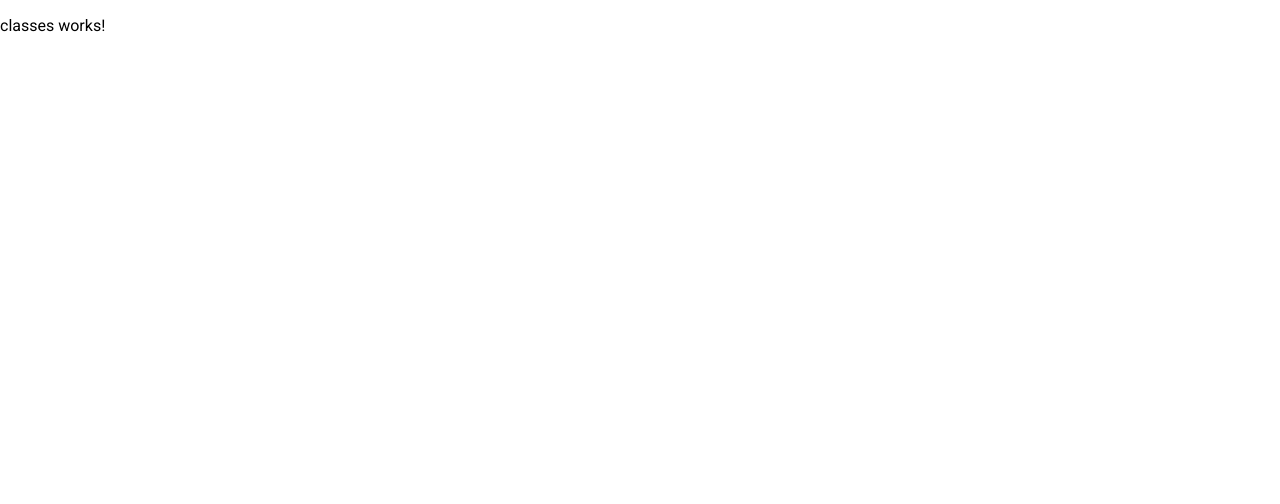
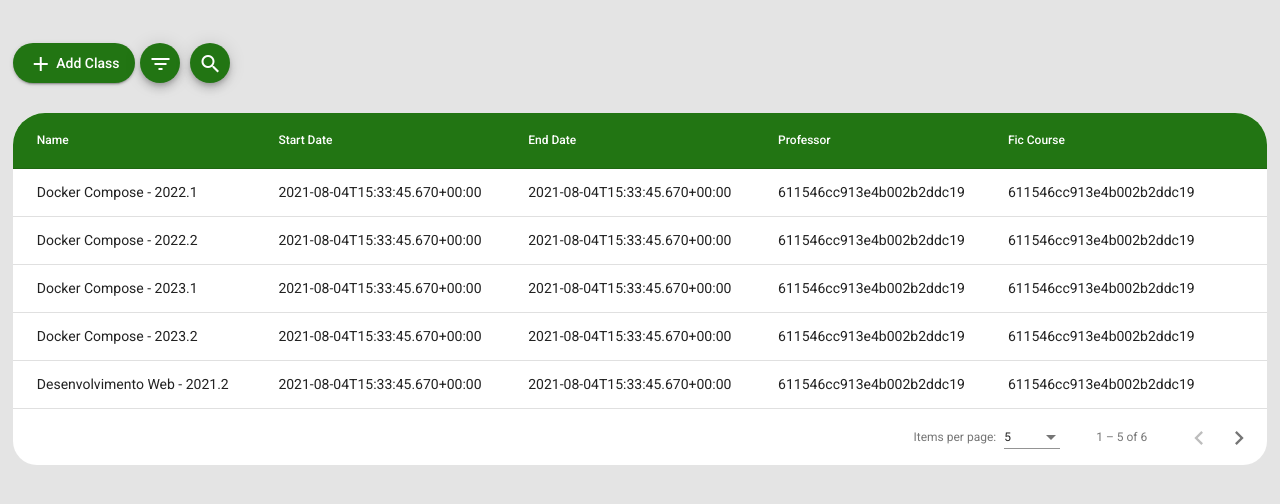
Before and after one commit to glrmeslp/FIC-course-management-system, an Angular app in the folder front-end/: page /classes in a window 1280 px wide. Shown: the top 504 px of the page. Built offline with nearby package versions, Linux system fonts and the light colour scheme.

Commit message:
create classes module

```diff
--- a/front-end/src/app/modules/classes/classes.component.css
+++ b/front-end/src/app/modules/classes/classes.component.css
@@ -0,0 +1,59 @@
+.mat-table
+{
+  background-color:white;
+  /* border-radius: 2em; */
+  border-top-left-radius: 2em;
+  border-top-right-radius: 2em;
+  overflow:hidden !important;
+}
+
+.mat-paginator {
+  border-bottom-left-radius: 2em;
+  border-bottom-right-radius: 2em;
+}
+
+header {
+  margin-bottom: 30px;
+  margin-top: 30px;
+}
+
+table {
+  width: 100%;
+}
+
+body {
+  background-color: #E4E4E4;
+  padding: 1%;
+}
+
+button {
+  border-radius: 2em;
+  background-color: green;
+}
+
+
+.example-button-row {
+  display: table-cell;
+  width: 100%;
+}
+
+.example-flex-container {
+  display: flex;
+  justify-content: space-between;
+  flex-wrap: wrap;
+}
+
+.example-button-container {
+  display: flex;
+  justify-content: center;
+  width: 50px;
+}
+
+.mat-header-cell {
+  background-color: #227513;
+  color: white;
+}
+
+.example-button {
+  background-color: #227513;
+}
--- a/front-end/src/app/modules/classes/classes.component.html
+++ b/front-end/src/app/modules/classes/classes.component.html
@@ -1,2 +1,63 @@
 <router-outlet></router-outlet>
-<p>classes works!</p>
+<body>
+<section>
+  <header>
+  <div class="example-button-row">
+    <div class="example-flex-container">
+
+        <button class="example-button" mat-raised-button color="primary" >
+          <mat-icon >add</mat-icon> Add Class</button>
+
+      <div class="example-button-container">
+        <button mat-mini-fab class="example-button" aria-label="Example icon button with a bookmark icon">
+          <mat-icon>filter_list</mat-icon>
+        </button>
+      </div>
+      <div class="example-button-container">
+        <button mat-mini-fab class="example-button" aria-label="Example icon button with a delete icon">
+          <mat-icon>search</mat-icon>
+        </button>
+      </div>
+    </div>
+  </div>
+  </header>
+  <article>
+
+  <table mat-table [dataSource]="dataSource" matSort>
+
+    <ng-container matColumnDef="name">
+      <th mat-header-cell *matHeaderCellDef mat-sort-header> Name </th>
+      <td mat-cell *matCellDef="let element"> {{element.name}} </td>
+    </ng-container>
+
+    <ng-container matColumnDef="startDate">
+      <th mat-header-cell *matHeaderCellDef mat-sort-header> Start Date </th>
+      <td mat-cell *matCellDef="let element"> {{element.startDate}} </td>
+    </ng-container>
+
+    <ng-container matColumnDef="endDate">
+      <th mat-header-cell *matHeaderCellDef mat-sort-header> End Date </th>
+      <td mat-cell *matCellDef="let element"> {{element.endDate}} </td>
+    </ng-container>
+
+    <ng-container matColumnDef="teacher">
+      <th mat-header-cell *matHeaderCellDef mat-sort-header> Professor </th>
+      <td mat-cell *matCellDef="let element"> {{element.teacher}} </td>
+    </ng-container>
+
+
+    <ng-container matColumnDef="ficCourse">
+      <th mat-header-cell *matHeaderCellDef mat-sort-header> Fic Course </th>
+      <td mat-cell *matCellDef="let element"> {{element.ficCourse}} </td>
+    </ng-container>
+
+
+    <tr mat-header-row *matHeaderRowDef="displayedColumns"></tr>
+    <tr mat-row *matRowDef="let row; columns: displayedColumns;"></tr>
+
+
+  </table>
+  <mat-paginator [pageSizeOptions]="[5, 10, 25, 100]" aria-label="Select page of users"></mat-paginator>
+  </article>
+</section>
+</body>
--- a/front-end/src/app/modules/classes/classes.component.ts
+++ b/front-end/src/app/modules/classes/classes.component.ts
@@ -1,13 +1,43 @@
-import { Component, OnInit } from '@angular/core';
+
+import { AfterViewInit, Component, OnInit, ViewChild } from '@angular/core';
+import { MatPaginator } from '@angular/material/paginator';
+import { MatSort } from '@angular/material/sort';
+import { MatTableDataSource } from '@angular/material/table';
+
+export interface Classes {
+  name: string;
+  startDate: string;
+  endDate: string;
+  teacher: string;
+  ficCourse: string;
+}
+
+const ELEMENT_DATA: Classes[] = [
+  {name: 'Docker Compose - 2022.1', startDate: "2021-08-04T15:33:45.670+00:00", endDate: "2021-08-04T15:33:45.670+00:00", teacher: "611546cc913e4b002b2ddc19", ficCourse: "611546cc913e4b002b2ddc19"},
+  {name: 'Docker Compose - 2022.2', startDate: "2021-08-04T15:33:45.670+00:00", endDate: "2021-08-04T15:33:45.670+00:00", teacher: "611546cc913e4b002b2ddc19", ficCourse: "611546cc913e4b002b2ddc19"},
+  {name: 'Docker Compose - 2023.1', startDate: "2021-08-04T15:33:45.670+00:00", endDate: "2021-08-04T15:33:45.670+00:00", teacher: "611546cc913e4b002b2ddc19", ficCourse: "611546cc913e4b002b2ddc19"},
+  {name: 'Docker Compose - 2023.2', startDate: "2021-08-04T15:33:45.670+00:00", endDate: "2021-08-04T15:33:45.670+00:00", teacher: "611546cc913e4b002b2ddc19", ficCourse: "611546cc913e4b002b2ddc19"},
+  {name: 'Desenvolvimento Web - 2021.2', startDate: "2021-08-04T15:33:45.670+00:00", endDate: "2021-08-04T15:33:45.670+00:00", teacher: "611546cc913e4b002b2ddc19", ficCourse: "611546cc913e4b002b2ddc19"},
+  {name: 'Desenvolviemnto Mobile iOS - 2021.1', startDate: "2021-08-04T15:33:45.670+00:00", endDate: "2021-08-04T15:33:45.670+00:00", teacher: "611546cc913e4b002b2ddc19", ficCourse: "611546cc913e4b002b2ddc19"},
+];
 
 @Component({
   selector: 'app-classes',
   templateUrl: './classes.component.html',
   styleUrls: ['./classes.component.css']
 })
-export class ClassesComponent implements OnInit {
+export class ClassesComponent implements OnInit, AfterViewInit {
 
-  constructor() { }
+  displayedColumns: string[] = ['name', 'startDate', 'endDate', 'teacher', 'ficCourse'];
+  dataSource = new MatTableDataSource(ELEMENT_DATA);
+
+  @ViewChild(MatPaginator) paginator: MatPaginator;
+  @ViewChild(MatSort) sort: MatSort;
+
+  ngAfterViewInit() {
+    this.dataSource.paginator = this.paginator;
+    this.dataSource.sort = this.sort;
+  }
 
   ngOnInit(): void {
   }
--- a/front-end/src/app/modules/classes/classes.module.ts
+++ b/front-end/src/app/modules/classes/classes.module.ts
@@ -2,6 +2,7 @@ import { NgModule } from '@angular/core';
 import { CommonModule } from '@angular/common';
 import { ClassesComponent } from './classes.component';
 import { ClassesRoutingModule } from './classes-routing.module';
+import { MaterialAngular } from 'src/app/shared/styles/material-angular.module';
 
 
 
@@ -11,7 +12,8 @@ import { ClassesRoutingModule } from './classes-routing.module';
   ],
   imports: [
     CommonModule,
-    ClassesRoutingModule
+    ClassesRoutingModule,
+    MaterialAngular
   ]
 })
 export class ClassesModule { }
--- a/front-end/tsconfig.json
+++ b/front-end/tsconfig.json
@@ -6,7 +6,7 @@
     "outDir": "./dist/out-tsc",
     "forceConsistentCasingInFileNames": true,
     "strict": true,
-    "noImplicitReturns": true,
+    "noImplicitReturns": false,
     "noFallthroughCasesInSwitch": true,
     "sourceMap": true,
     "declaration": false,
@@ -19,7 +19,8 @@
     "lib": [
       "es2018",
       "dom"
-    ]
+    ],
+    "strictPropertyInitialization": false
   },
   "angularCompilerOptions": {
     "enableI18nLegacyMessageIdFormat": false,
```
Also changed, not shown: front-end/src/app/app.routing.module.ts (+5 -5 lines).
